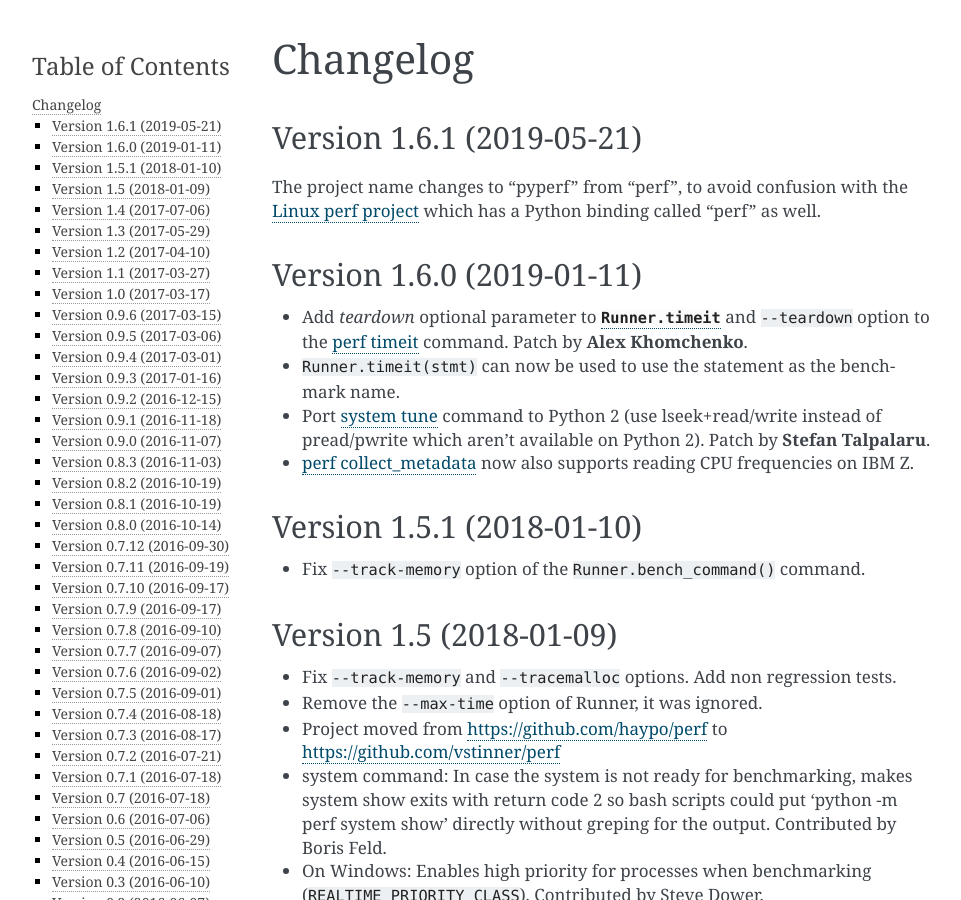
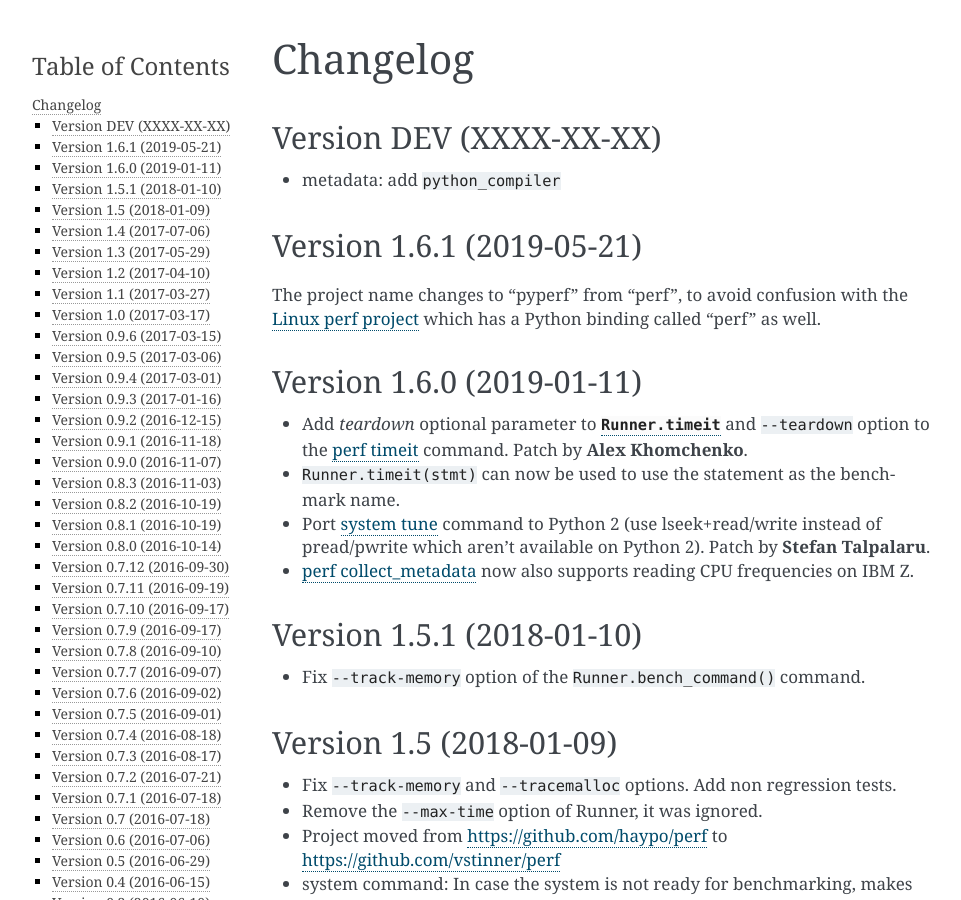
Before and after one commit to psf/pyperf, a Sphinx documentation site: the page built from doc/changelog.rst, in a window 1280 px wide and 900 px high. Shown: the whole window, without its empty margins (148-1109 px from the left). Built offline with Sphinx 7.4.7, drawn with Linux system fonts in a browser that asks for light colours.

Commit message:
Store platform.python_compiler() in metadata

```diff
--- a/doc/api.rst
+++ b/doc/api.rst
@@ -673,6 +673,7 @@
 
 Python metadata:
 
+* ``python_compiler``: Compiler name and version.
 * ``python_cflags``: Compiler flags used to compile Python.
 * ``python_executable``: path to the Python executable
 * ``python_hash_seed``: value of the ``PYTHONHASHSEED`` environment variable
--- a/doc/changelog.rst
+++ b/doc/changelog.rst
@@ -1,5 +1,10 @@
 Changelog
 =========
+
+Version DEV (XXXX-XX-XX)
+--------------------------
+
+* metadata: add ``python_compiler``
 
 Version 1.6.1 (2019-05-21)
 --------------------------
```
Also changed, not shown: 1 other file.
